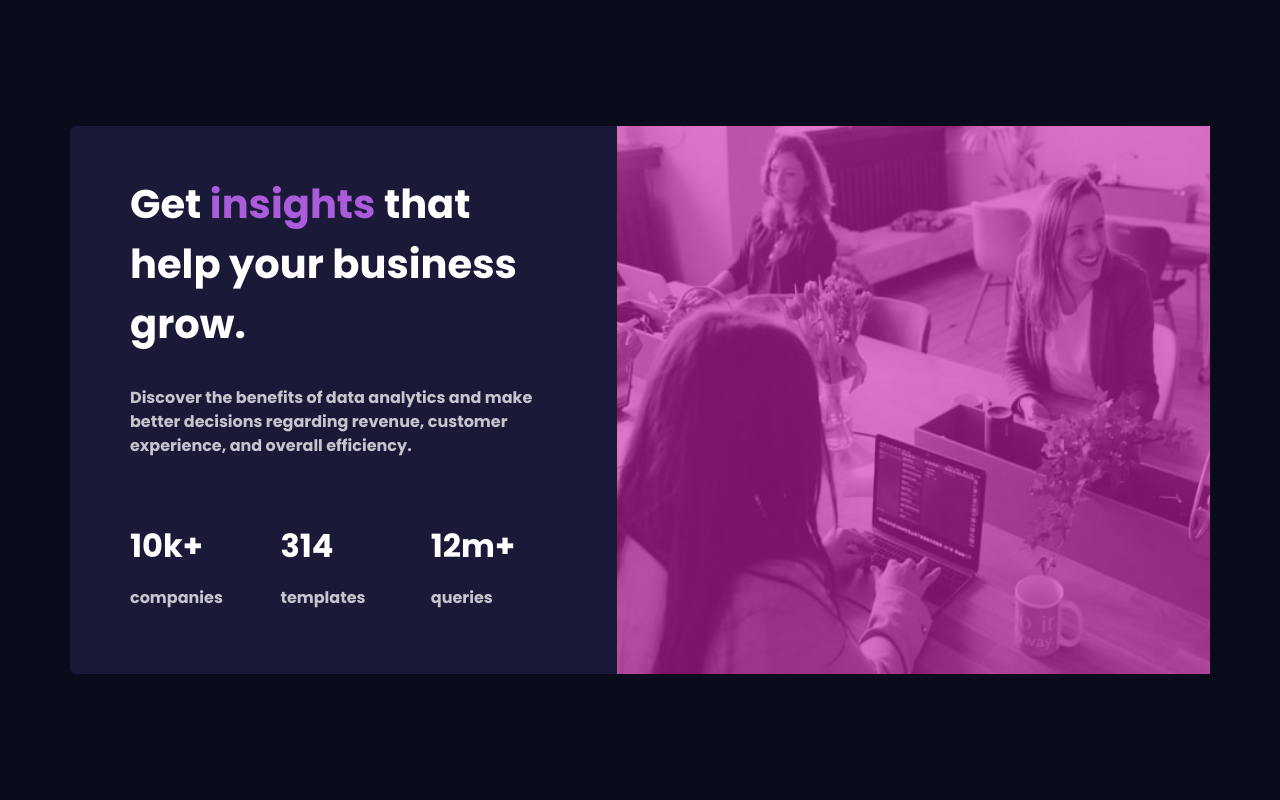
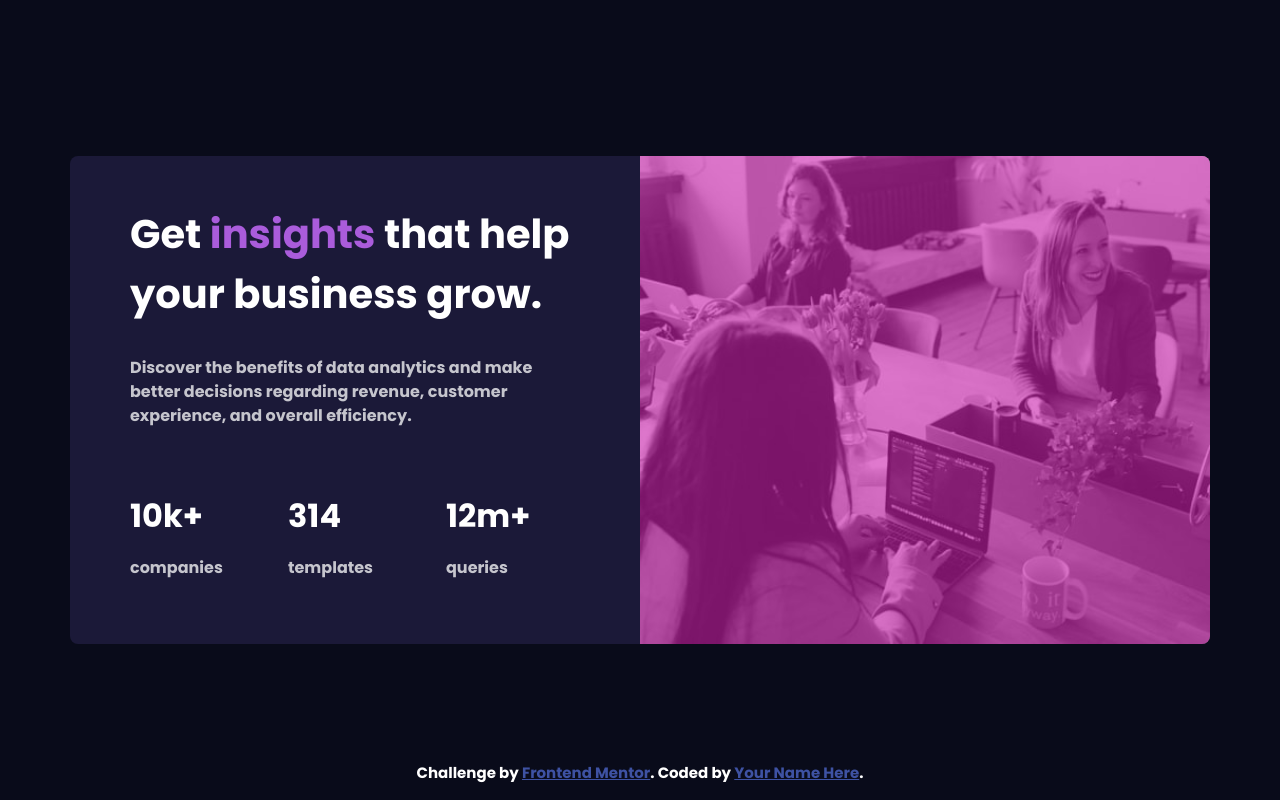
Before and after one commit to rodrigoabreu01/projeto-frontendmentor1, a plain HTML site: page index.html in a window 1280 px wide. Drawn offline with nearby package versions, Linux system fonts and the light colour scheme.

Commit message:
Processo final

```diff
--- a/index.css
+++ b/index.css
@@ -7,6 +7,7 @@
 }
 body{
     display: flex;
+    flex-direction: column;
     justify-content: center;
     align-items: center;
     height: 100vh;
@@ -15,23 +16,27 @@ body{
     font-family: 'Poppins', sans-serif;
 }
 .container-md{
-    background-color: hsl(244, 38%, 16%);
-}
-
-.coluna-imagem{
     background-image: url("images/image-header-desktop.jpg");
     background-repeat: no-repeat;
-    background-size: 100% 100%;
+    background-size: 50% 100%;
+    background-position: right;
+    background-color: hsl(244, 38%, 16%);
     position: relative;
-    width: 52%;
 }
 
 
-.coluna-imagem::before{
+
+
+.container-md::before{
     content: "";
     background-color: hsla(310, 73%, 46%, 0.6);
-    width: 100%;
+    width: 50%;
     height: 100%;
-    left: 0;
+    left: 50%;
+    border-radius: 0px 8px 8px 0px;
     position: absolute;
 }
+
+footer{
+    bottom: 0;
+}
--- a/index.html
+++ b/index.html
@@ -10,14 +10,14 @@
 
   <!-- Feel free to remove these styles or customise in your own stylesheet 👍 -->
   <style>
-    .attribution { font-size: 20px; text-align: center; }
+    .attribution { font-size: 15px; text-align: center; }
     .attribution a { color: hsl(228, 45%, 44%); }
   </style>
   <link href="https://cdn.jsdelivr.net/npm/bootstrap@5.3.2/dist/css/bootstrap.min.css" rel="stylesheet" integrity="sha384-T3c6CoIi6uLrA9TneNEoa7RxnatzjcDSCmG1MXxSR1GAsXEV/Dwwykc2MPK8M2HN" crossorigin="anonymous">
   <link rel="stylesheet" href="index.css">
 </head>
 <body>
-  <div class="container-md rounded-2">
+  <div class="container-md rounded-3">
      <div class="row">
         <div class="col coluna1 m-5">
             <div class="row fs-1">
@@ -58,7 +58,12 @@
             </div>
      </div>
   </div>
-
+  <footer class="fixed-bottom m-3">
+    <div class="attribution">
+      Challenge by <a href="https://www.frontendmentor.io?ref=challenge" target="_blank">Frontend Mentor</a>.
+      Coded by <a href="#">Your Name Here</a>.
+    </div>
+  </footer>
   <script src="https://cdn.jsdelivr.net/npm/bootstrap@5.3.2/dist/js/bootstrap.bundle.min.js" integrity="sha384-C6RzsynM9kWDrMNeT87bh95OGNyZPhcTNXj1NW7RuBCsyN/o0jlpcV8Qyq46cDfL" crossorigin="anonymous"></script>
 </body>
 </html>
```
